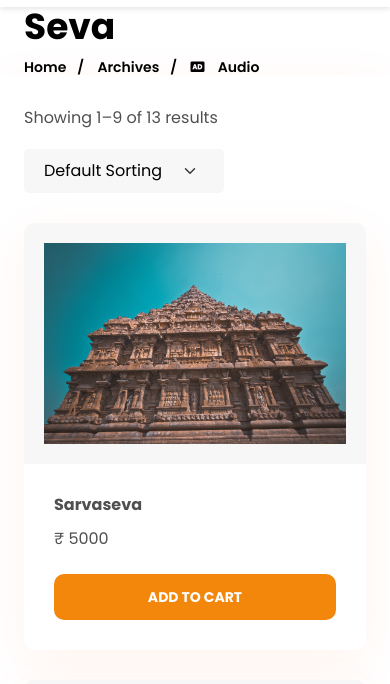
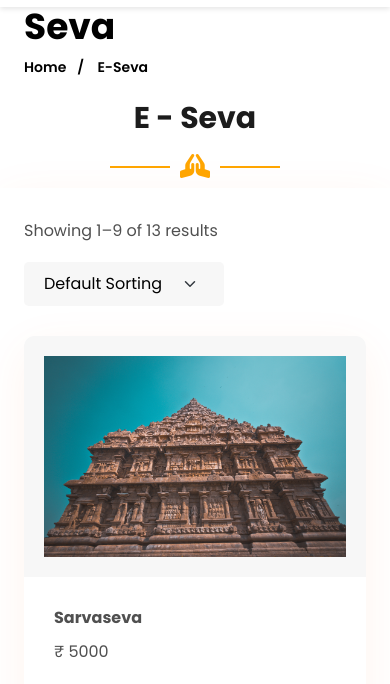
Before and after one commit to raj262/temple, a plain HTML site: page e-seva.html in a window 390 px wide. Shown: the part 113-797 px from the top of the page. Drawn offline with nearby package versions, Linux system fonts and the light colour scheme.

Commit message:
responsive fixed and header footer

```diff
--- a/e-seva.html
+++ b/e-seva.html
@@ -213,8 +213,7 @@
         <div class="breadcumb-menu-wrap">
           <ul class="breadcumb-menu">
             <li><a href="index.html">Home</a></li>
-            <li>Archives</li>
-            <li><i class="fa fa-audio-description" aria-hidden="true"></i> Audio</li>
+            <li>E-Seva</li>
           </ul>
         </div>
       </div>
@@ -227,8 +226,18 @@
   <!--==============================
 	  Shop Area Start
 	==============================-->
-  <section class="space-bottom mt-5">
-    <div class="outer-wrap wrap-style1">
+  <section class="space-bottom">
+    <div class="section-heading mb-2 mb-sm-4 mb-md-5 mb-lg-5 text-center" data-aos="fade-down">
+        <h2 class="text-center fw-bold">E - Seva</h2>
+        <div class="line-icon-wrapper">
+          <span class="line"></span>
+          <span class="icon">
+            <i class="fas fa-praying-hands"></i> <!-- You can replace this with another Mandir-related icon -->
+          </span>
+          <span class="line"></span>
+        </div>
+      </div>
+    <div class="mt-2 outer-wrap wrap-style1">
       <div class="container">
         <div class="row space">
           <div class="col-xl-9 col-lg-12">
```
Also changed, not shown: articles.html (+3 -3 lines), audio.html (+10 -0 lines), download.html (+10 -0 lines), video.html (+1 -1 lines).
